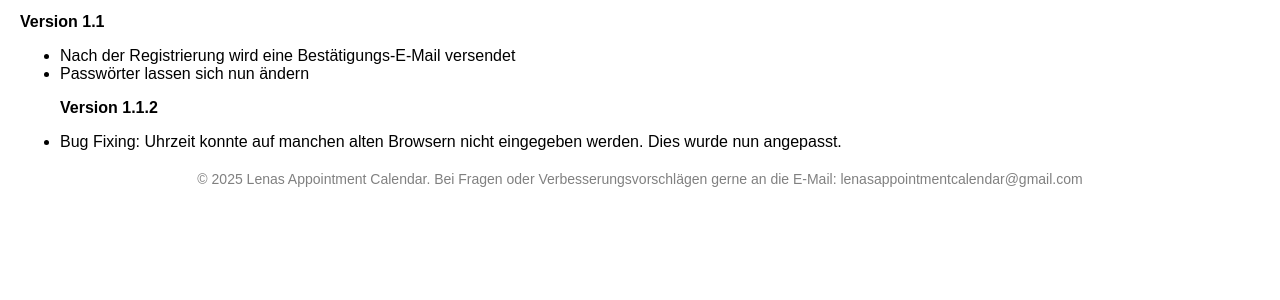
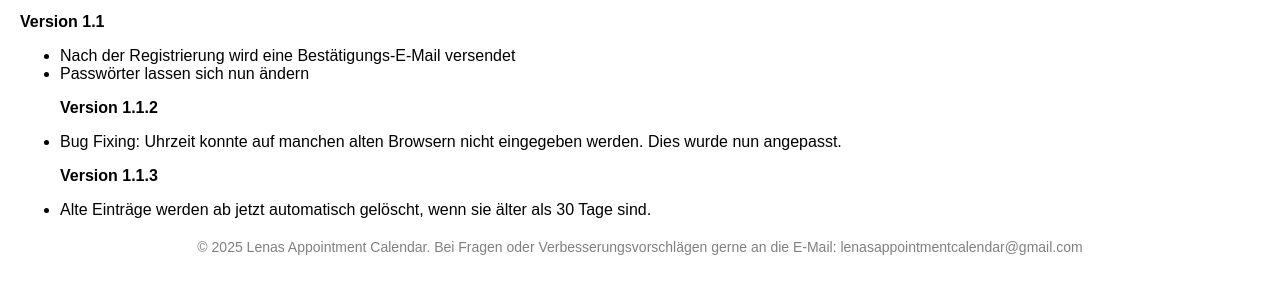
Before and after one commit to batu1010/appointment-calendar, a Flask app: page /versionen in a window 1280 px wide. Shown: the part 281-581 px from the top of the page. Run offline with Flask 3, Linux system fonts and the light colour scheme.

Commit message:
versions.html update

```diff
--- a/templates/calendar.html
+++ b/templates/calendar.html
@@ -110,7 +110,7 @@
 
     <!-- Footer -->
     <footer>
-        © 2025 Appointment Calendar. Version 1.1.2
+        © 2025 Appointment Calendar. Version 1.1.3
     </footer>
 
 
--- a/templates/versionen.html
+++ b/templates/versionen.html
@@ -53,6 +53,9 @@
 
         <p><b>Version 1.1.2</b></p>
         <li>Bug Fixing: Uhrzeit konnte auf manchen alten Browsern nicht eingegeben werden. Dies wurde nun angepasst.</li>
+
+        <p><b>Version 1.1.3</b></p>
+        <li>Alte Einträge werden ab jetzt automatisch gelöscht, wenn sie älter als 30 Tage sind.</li>
     </ul>
     <footer style="text-align: center; margin-top: 20px; font-size: 14px; color: gray;">
         © 2025 Lenas Appointment Calendar. Bei Fragen oder Verbesserungsvorschlägen gerne an die E-Mail: lenasappointmentcalendar@gmail.com
```
